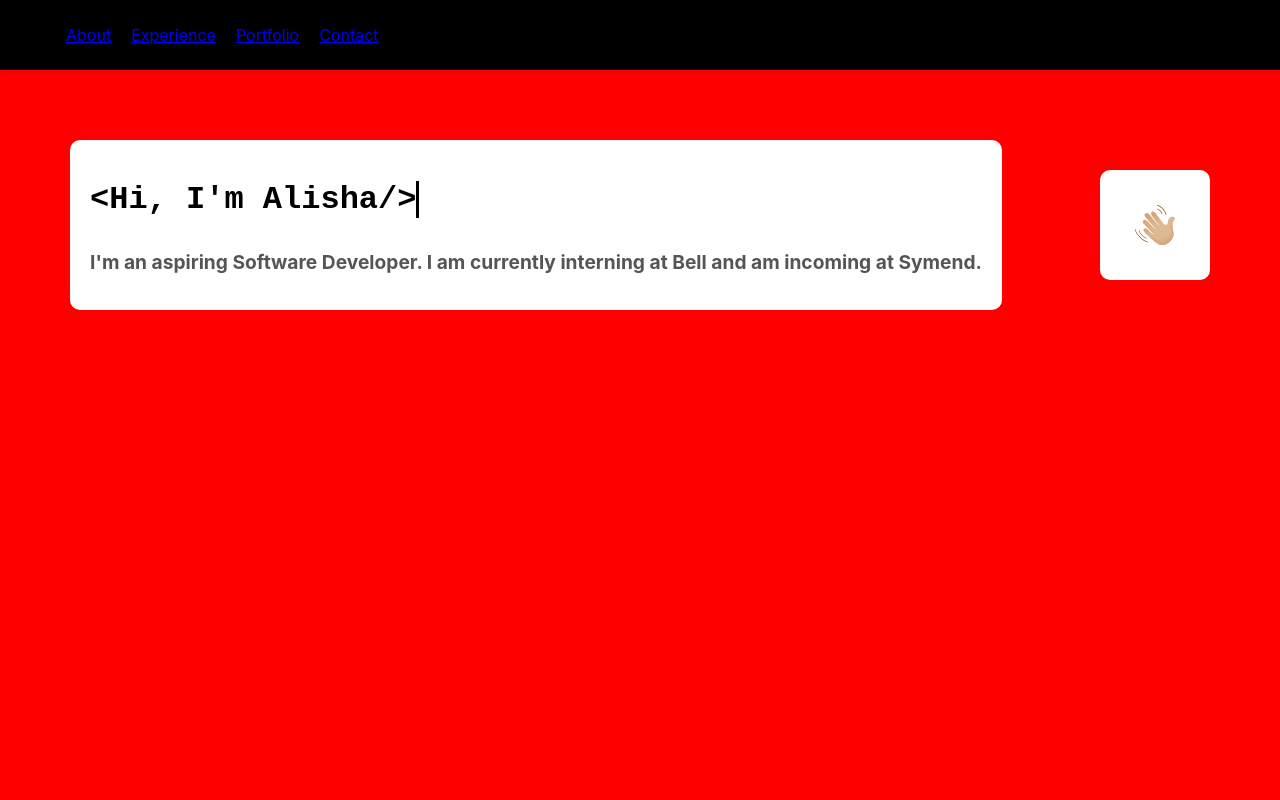
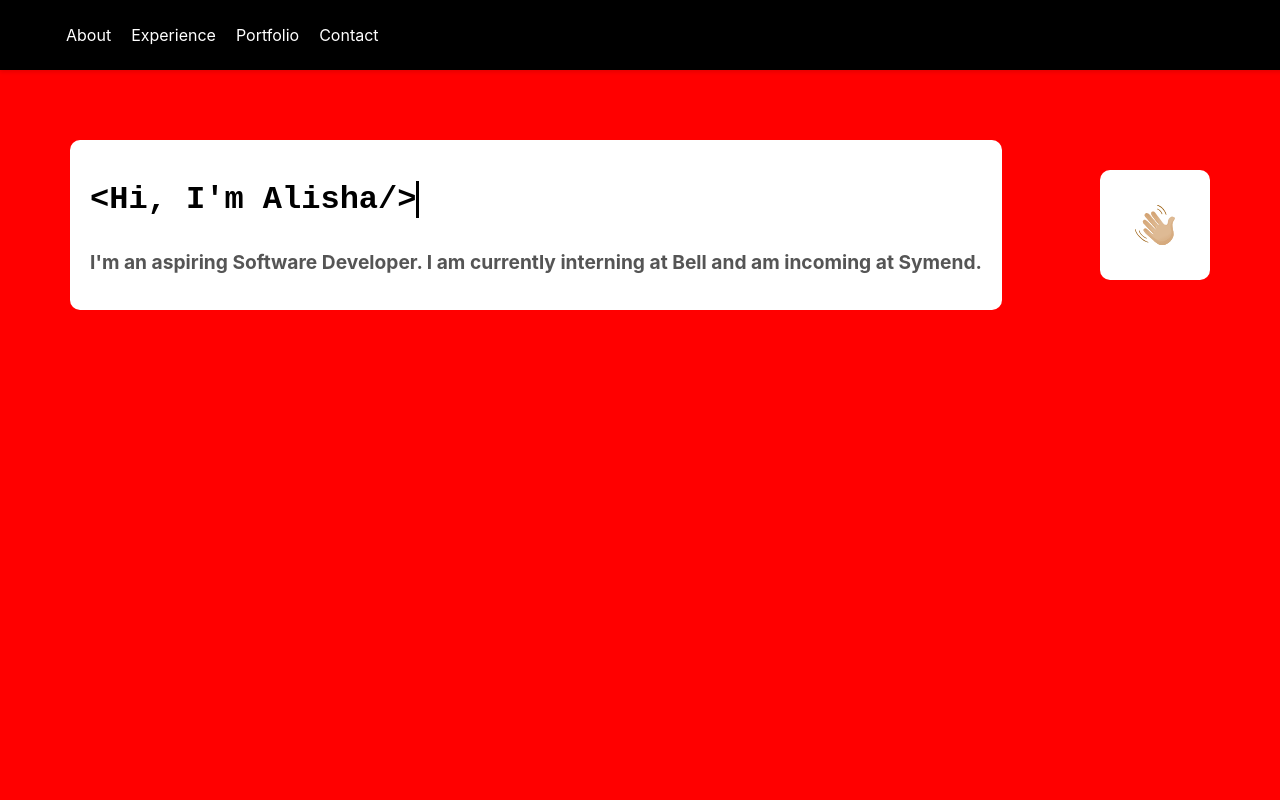
Before and after one commit to alisha-nas/personal-website, a React (Create React App) app: page / in a window 1280 px wide. Shown: the top 800 px of the page. Built offline with nearby package versions, Linux system fonts and the light colour scheme.

Commit message:
Added correct functionality to nav bar

```diff
--- a/src/shared-components/navbar.js
+++ b/src/shared-components/navbar.js
@@ -1,23 +1,25 @@
-import './navbar.css'
-import { Link } from 'react-router-dom';
+import './navbar.css';
+import { Link } from 'react-scroll';
 
-export default function Navbar () {
+const Navbar = () => {
   return (
-    <nav class = "navBar">
-      <ul class = "navLinks">
+    <nav className="navBar">
+      <ul className="navLinks">
         <li>
-          <Link to="about-section" spy={true} smooth={true} offset={50} duration={500}>About</Link>
+          <Link to="about-section" spy={true} smooth={true} offset={-50} duration={500}>About</Link>
         </li>
         <li>
-          <Link to="experience-section" spy={true} smooth={true} offset={50} duration={500}>Experience</Link>
+          <Link to="experience-section" spy={true} smooth={true} offset={-50} duration={500}>Experience</Link>
         </li>
         <li>
-          <Link to="portfolio-section" spy={true} smooth={true} offset={50} duration={500}>Portfolio</Link>
+          <Link to="portfolio-section" spy={true} smooth={true} offset={-50} duration={500}>Portfolio</Link>
         </li>
         <li>
-        <Link to="contact-section" spy={true} smooth={true} offset={50} duration={500}>Contact</Link>
+          <Link to="contact-section" spy={true} smooth={true} offset={-50} duration={500}>Contact</Link>
         </li>
       </ul>
     </nav>
-  )
+  );
 }
+
+export default Navbar;
```
Lines whose indentation alone changed are shown as unchanged.
